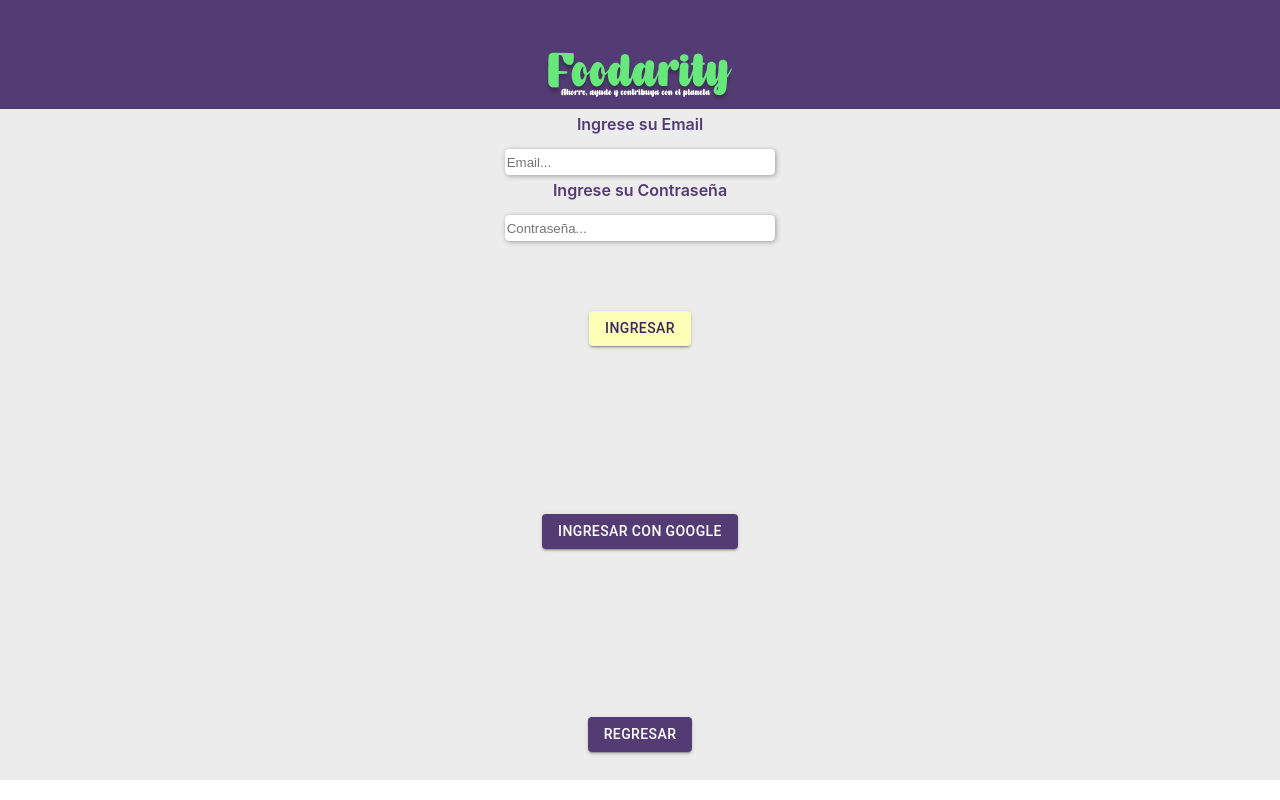
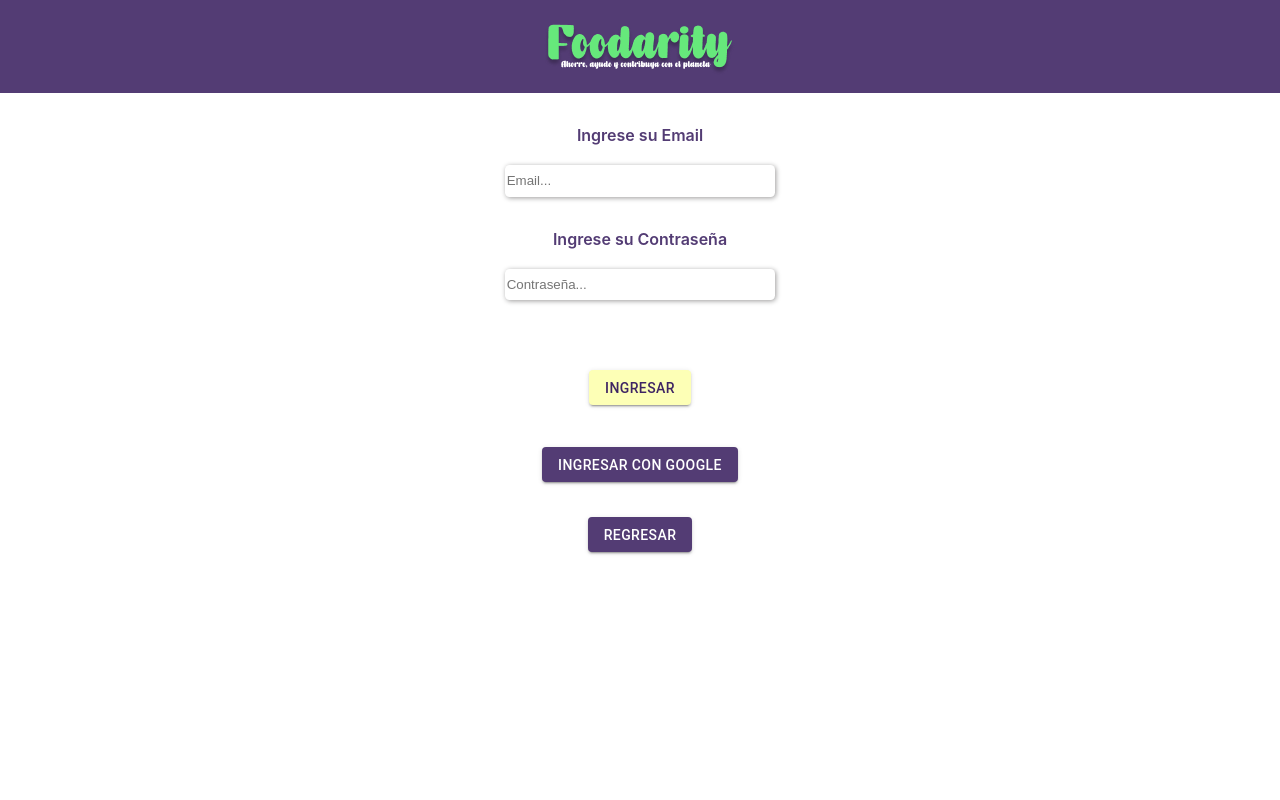
Before and after one commit to martin-chaparro/foodarity-app, a React (Create React App) app in the folder frontend/: page /login in a window 1280 px wide. Built offline with nearby package versions, Linux system fonts and the light colour scheme.

Commit message:
feat: changes

```diff
--- a/frontend/src/Pages/Loggin/Login.jsx
+++ b/frontend/src/Pages/Loggin/Login.jsx
@@ -8,7 +8,7 @@ export default function Login() {
   return (
     <div backgroundColor="transparent">
       <header className={estilos.header}>
-        <div className={estilos.logo}>
+        <div>
           <img src={logo} alt="logo" />
         </div>
       </header>
@@ -48,11 +48,12 @@ export default function Login() {
         <Button
           variant="contained"
           sx={{
+            // backgroundColor: '#533c74',
             backgroundColor: '#533c74',
             height: '2.51em',
             color: '#fffff',
             fontStyle: 'bold',
-            margin: '10em 2em 2em',
+            margin: '1em 2em 2em',
             hover: false,
           }}
         >
@@ -62,11 +63,12 @@ export default function Login() {
           <Button
             variant="contained"
             sx={{
+              // backgroundColor: '#533c74',
               backgroundColor: '#533c74',
               height: '2.5em',
               color: '#fffff',
               fontStyle: 'bold',
-              margin: '10em 2em 2em',
+              margin: '.5em 2em 2em',
               hover: false,
             }}
           >
--- a/frontend/src/Pages/Loggin/Login.module.css
+++ b/frontend/src/Pages/Loggin/Login.module.css
@@ -4,23 +4,25 @@ a {
 
 .header {
   background-color: #533c74;
+  /* background-color: #51b148; */
   display: flex;
   height: 93px;
   justify-content: center;
   align-items: center;
-  padding: 0.5rem 2rem;
 }
 
 .header img {
   justify-content: center;
   align-items: center;
+  margin-bottom: 2.4em;
 }
 
 .contener {
   display: flex;
   flex-direction: column;
   align-items: center;
-  background-color: #ececec;
+  /* background-color: #ececec; */
+  background-color: #ffffff;
   background-size: cover;
   height: 100%;
   width: 100%;
@@ -32,13 +34,14 @@ h3 {
   font-size: 1em;
   color: #533c74;
   font-style: bold;
-  margin-bottom: 0.7em;
+  margin-top: 2em !important;
 }
 
 input {
+  margin-top: 0.4em;
   box-shadow: 1px 1px 5px #9c9b9b;
   border: none;
   border-radius: 4.5px;
-  height: 1.8em;
+  height: 2.2em;
   width: 20em;
 }
```
